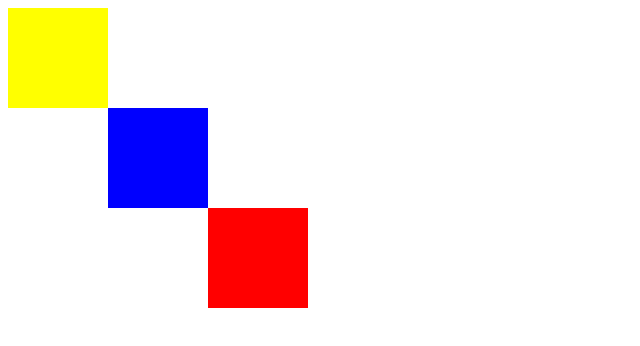
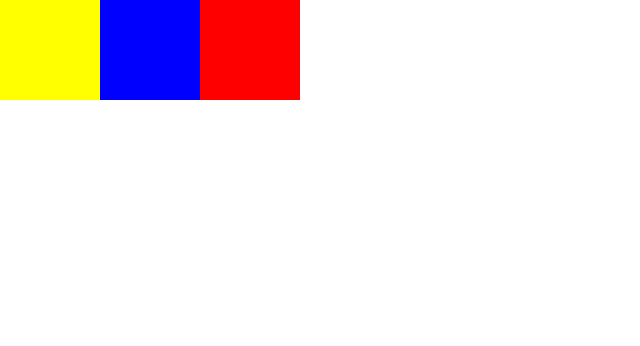
Before and after one commit to themesexpert1986/html-css-pro, a website: page absolute.html in a window 1280 px wide. Shown: the whole page, without its empty margins (0-640 px from the left). Drawn offline with Linux system fonts and the light colour scheme.

Commit message:
Custom code with Angela

```diff
--- a/absolute.html
+++ b/absolute.html
@@ -3,7 +3,7 @@
 
 <head>
       <meta charset="utf-8">
-      <title> Demo Postion Relative</title>
+      <title> Demo Postion Absolute</title>
       <link rel="stylesheet" href="css/position-absolute.css">
 </head>
 
--- a/css/position-absolute.css
+++ b/css/position-absolute.css
@@ -5,18 +5,20 @@
 https://codepen.io/themesexpert1986/pen/rNOvYEx?editors=1100
 
 */
+body {
+    margin: 0;
+}
+
 .red {
     background-color: red;
-    left: 208px;
+    left: 200px;
     position: absolute;
-    top: 208px;
 }
 
 .blue {
     background-color: blue;
-    left: 108px;
+    left: 100px;
     position: absolute;
-    top: 108px;
 }
 
 .yellow {
```
